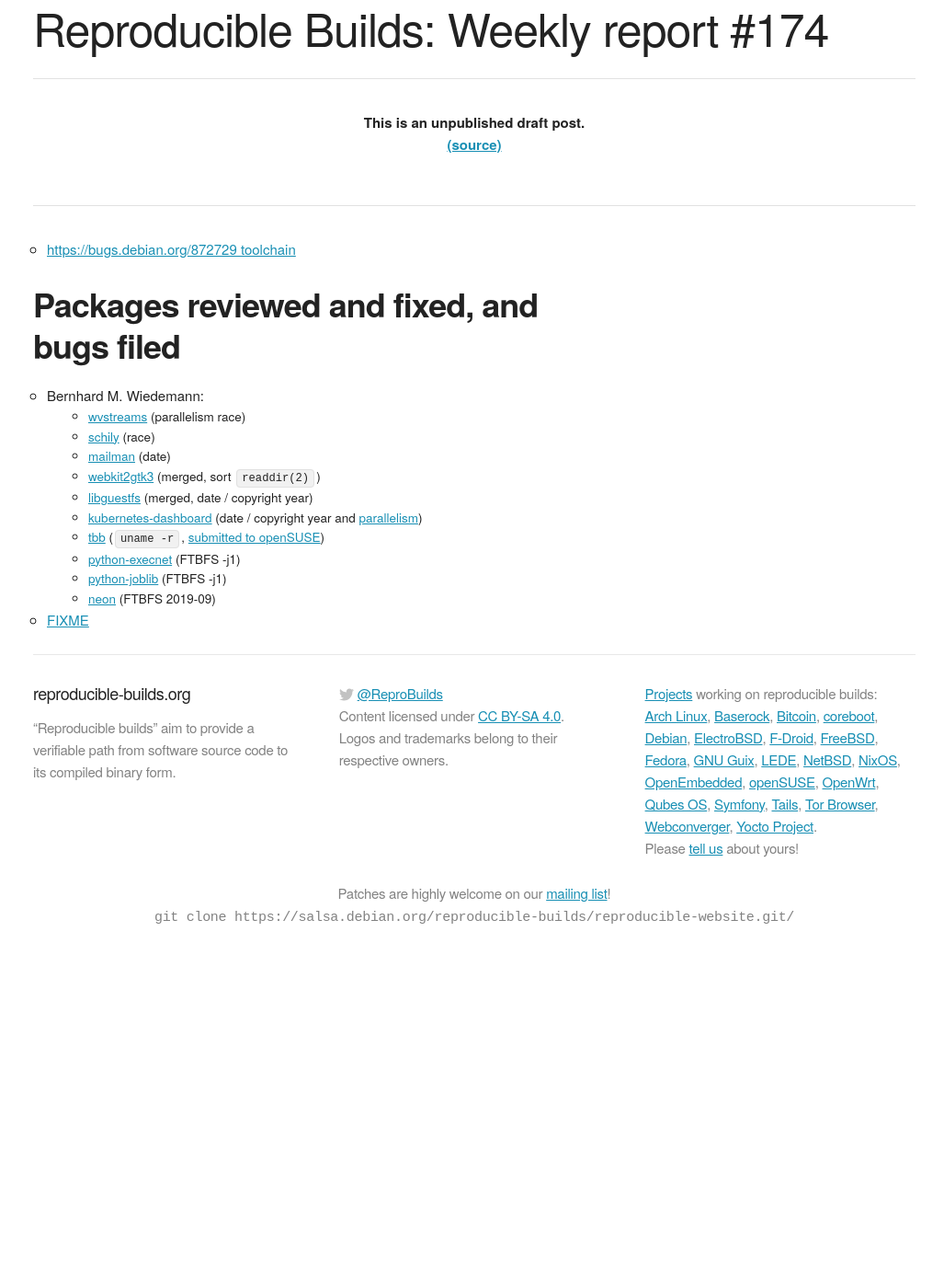
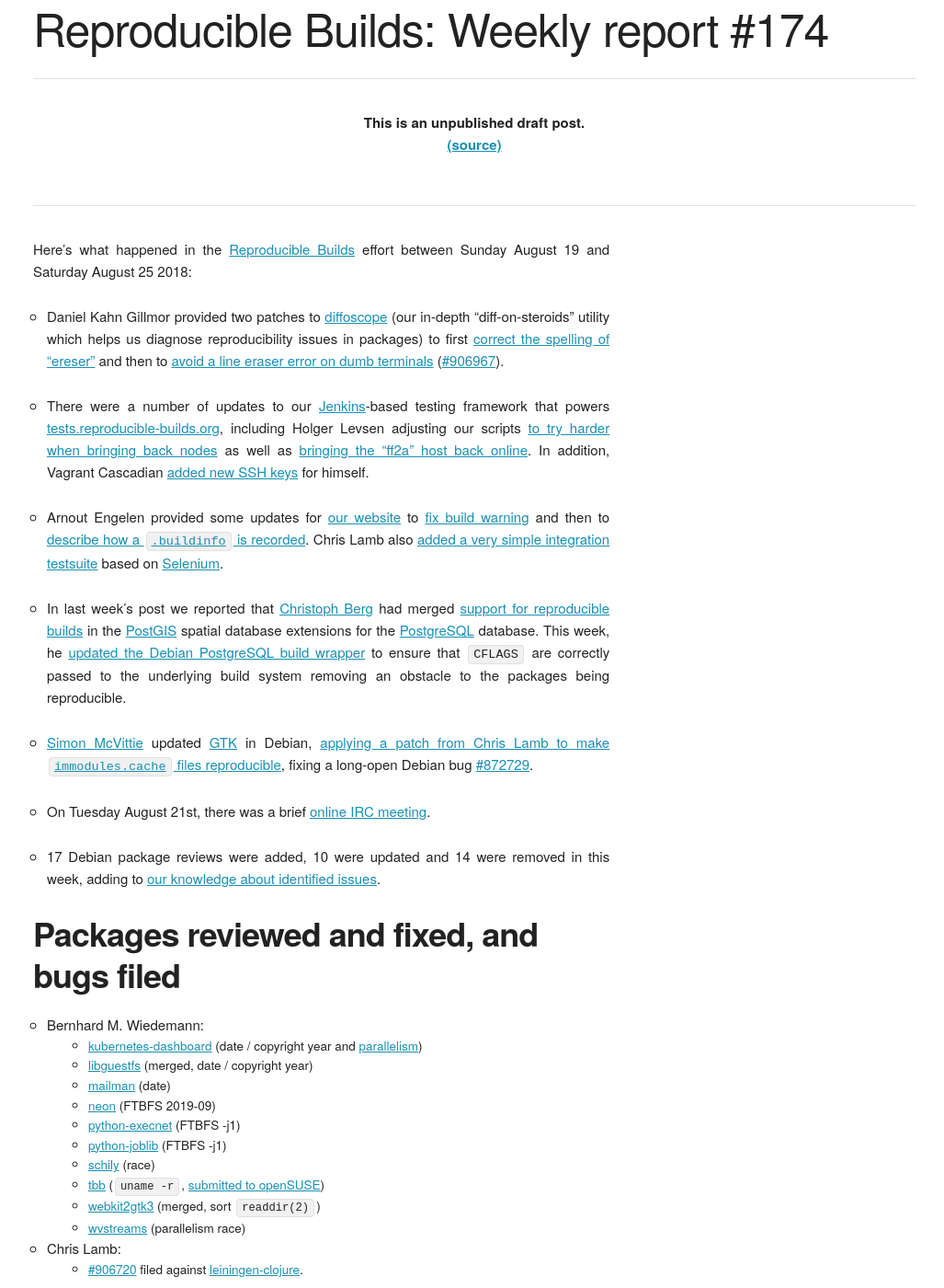
Before and after one commit to prototypefund/reproducible-website, a Jekyll site: the page built from _blog/posts/174.md, in a window 1280 px wide and 1400 px high, scrolled down 196 px. Shown: the whole window at 92% size, without its empty margins (124-1151 px from the left). Built offline with Jekyll 4.4.1, drawn with Linux system fonts in a browser that asks for light colours; some web fonts are replaced; before the commit the page ends 1236 px from its top, so only the background shows below that; some of the changed text lies outside the part shown.

Commit message:
174: Initial draft.

```diff
--- a/_blog/posts/174.md
+++ b/_blog/posts/174.md
@@ -3,21 +3,44 @@
 week: 174
 ---
 
-* [https://bugs.debian.org/872729 toolchain](https://salsa.debian.org/gnome-team/gtk2/commit/7deeede44c844e99402816ebc035de4d575f3db0)
+Here's what happened in the [Reproducible Builds](https://reproducible-builds.org) effort between Sunday August 19 and Saturday August 25 2018:
+
+* Daniel Kahn Gillmor provided two patches to [diffoscope](https://diffoscope.org) (our in-depth "diff-on-steroids" utility which helps us diagnose reproducibility issues in packages) to first [correct the spelling of "ereser"](https://salsa.debian.org/reproducible-builds/diffoscope/commit/3522476) and then to [avoid a line eraser error on dumb terminals](https://salsa.debian.org/reproducible-builds/diffoscope/commit/038ac84) ([#906967](htps://bugs.debian.org/906967)).
+
+* There were a number of updates to our [Jenkins](https://jenkins.io/)-based testing framework that powers [tests.reproducible-builds.org](tests.reproducible-builds.org), including Holger Levsen adjusting our scripts [to try harder when bringing back nodes](https://salsa.debian.org/qa/jenkins.debian.net/commit/7cb81648) as well as [bringing the "ff2a" host back online](https://salsa.debian.org/qa/jenkins.debian.net/commit/0f3ec3fd). In addition, Vagrant Cascadian [added new SSH keys](https://salsa.debian.org/qa/jenkins.debian.net/commit/a0cd9094) for himself.
+
+* Arnout Engelen provided some updates for [our website](https://reproducible-builds.org/) to [fix build warning](https://salsa.debian.org/reproducible-builds/reproducible-website/commit/6490dde) and then to [describe how a `.buildinfo` is recorded](https://salsa.debian.org/reproducible-builds/reproducible-website/commit/06416b6). Chris Lamb also [added a very simple integration testsuite](https://salsa.debian.org/reproducible-builds/reproducible-website/commit/22c1dcb) based on [Selenium](https://www.seleniumhq.org/).
+
+* In last week's post we reported that [Christoph Berg](https://www.df7cb.de/) had merged [support for reproducible builds](https://github.com/postgis/postgis/commit/873c6cba3e7f7e87b615b25c50d9c8dcede661ec) in the [PostGIS](https://postgis.net/) spatial database extensions for the [PostgreSQL](https://www.postgresql.org/) database. This week, he [updated the Debian PostgreSQL build wrapper](https://salsa.debian.org/postgresql/postgresql-common/commit/c32ca637e093b4a1a3207ccbd86d82e56d9c5937) to ensure that `CFLAGS` are correctly passed to the underlying build system removing an obstacle to the packages being reproducible.
+
+* [Simon McVittie](https://smcv.pseudorandom.co.uk/) updated [GTK](https://www.gtk.org/) in Debian, [applying a patch from Chris Lamb to make `immodules.cache` files reproducible](https://salsa.debian.org/gnome-team/gtk2/commit/7deeede44c844e99402816ebc035de4d575f3db0#9c96da0e9f91d7d8937b69b524702c106258f0d1_12_16), fixing a long-open Debian bug [#872729](https://bugs.debian.org/872729).
+
+* On Tuesday August 21st, there was a brief [online IRC meeting](https://lists.reproducible-builds.org/pipermail/rb-general/2018-August/001116.html).
+
+* 17 Debian package reviews were added, 10 were updated and 14 were removed in this week, adding to [our knowledge about identified issues](https://tests.reproducible-builds.org/debian/index_issues.html).
+
 
 Packages reviewed and fixed, and bugs filed
 -------------------------------------------
 
+
 * Bernhard M. Wiedemann:
-    * [wvstreams](https://build.opensuse.org/request/show/630334) (parallelism race)
-    * [schily](https://build.opensuse.org/request/show/630357) (race)
+    * [kubernetes-dashboard](https://github.com/kubernetes/dashboard/pull/3233) (date / copyright year and [parallelism](https://github.com/kubernetes/dashboard/issues/3234))
+    * [libguestfs](https://www.redhat.com/archives/libguestfs/2018-August/msg00230.html) (merged, date / copyright year)
     * [mailman](https://build.opensuse.org/request/show/630980) (date)
-    * [webkit2gtk3](https://bugs.webkit.org/show_bug.cgi?id=188738) (merged, sort `readdir(2)`)
-    * [libguestfs](https://www.redhat.com/archives/libguestfs/2018-August/msg00230.html) (merged, date / copyright year)
-    * [kubernetes-dashboard](https://github.com/kubernetes/dashboard/pull/3233) (date / copyright year and [parallelism](https://github.com/kubernetes/dashboard/issues/3234))
-    * [tbb](https://github.com/01org/tbb/pull/82) (`uname -r`, [submitted to openSUSE](build.opensuse.org/request/show/631209))
+    * [neon](https://bugzilla.opensuse.org/show_bug.cgi?id=1105995) (FTBFS 2019-09)
     * [python-execnet](https://github.com/pytest-dev/execnet/pull/84) (FTBFS -j1)
     * [python-joblib](https://github.com/joblib/joblib/issues/758) (FTBFS -j1)
-    * [neon](https://bugzilla.opensuse.org/show_bug.cgi?id=1105995) (FTBFS 2019-09)
+    * [schily](https://build.opensuse.org/request/show/630357) (race)
+    * [tbb](https://github.com/01org/tbb/pull/82) (`uname -r`, [submitted to openSUSE](build.opensuse.org/request/show/631209))
+    * [webkit2gtk3](https://bugs.webkit.org/show_bug.cgi?id=188738) (merged, sort `readdir(2)`)
+    * [wvstreams](https://build.opensuse.org/request/show/630334) (parallelism race)
 
-* [FIXME](https://salsa.debian.org/postgresql/postgresql-common/commit/c32ca637e093b4a1a3207ccbd86d82e56d9c5937)
+* Chris Lamb:
+    * [#906720](https://bugs.debian.org/906720) filed against [leiningen-clojure](https://tracker.debian.org/pkg/leiningen-clojure).
+
+
+Misc.
+-----
+
+This week's edition was written by Bernhard M. Wiedemann, Chris Lamb & reviewed by a bunch of Reproducible Builds folks on IRC & the mailing lists.
```
